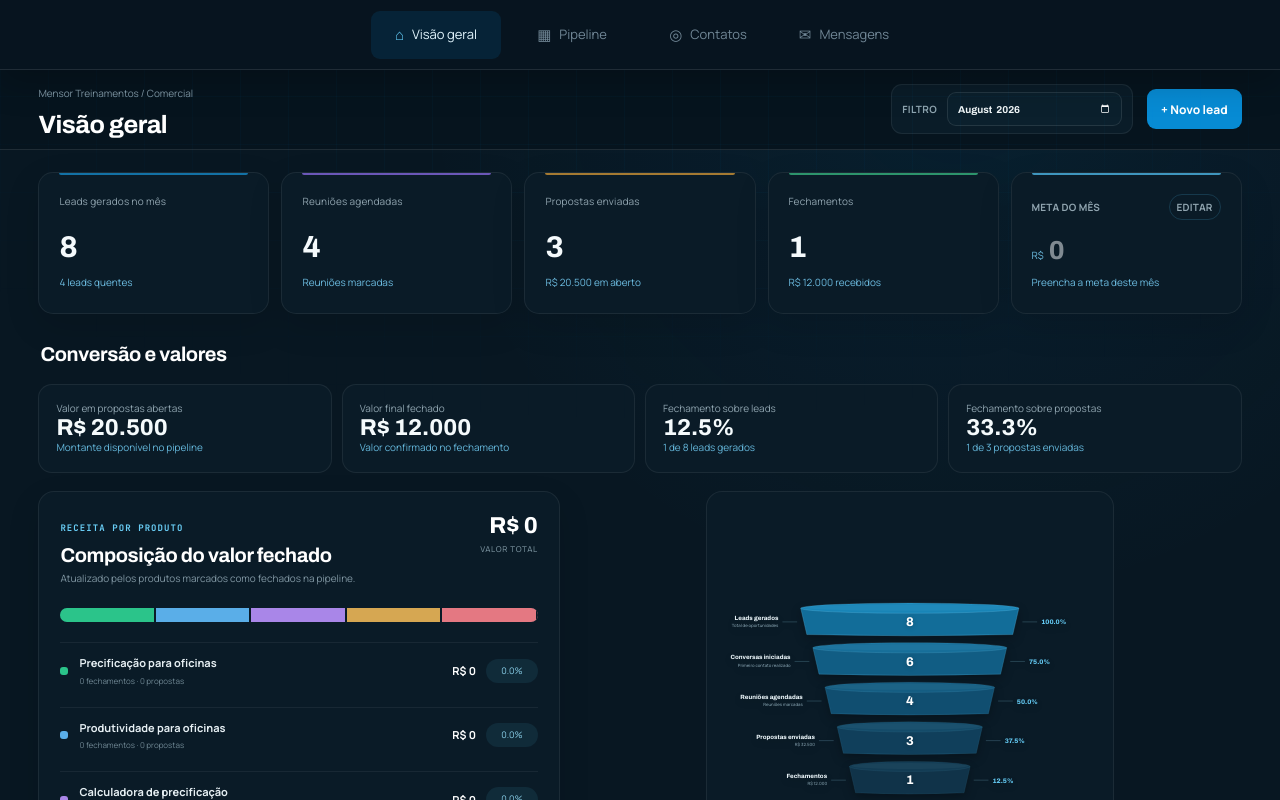
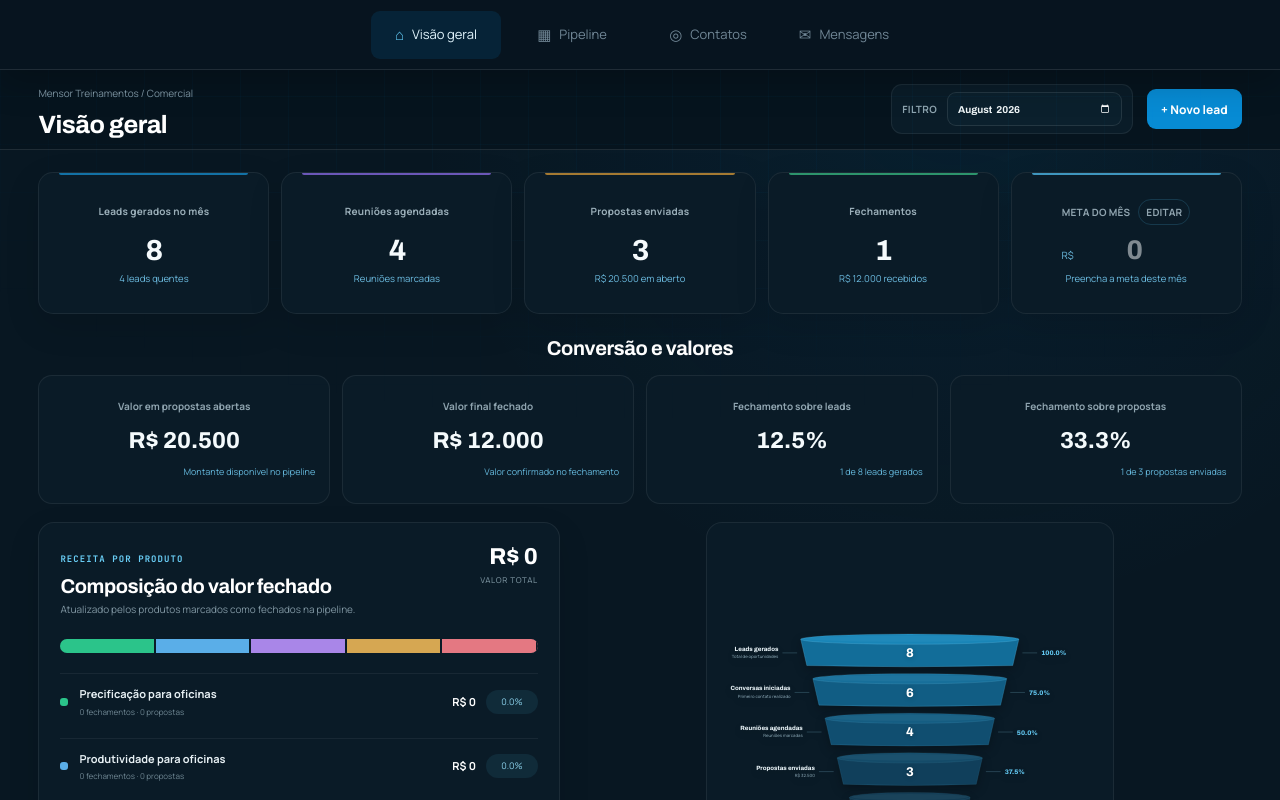
Before and after one commit to cezarhlima1/diegomensor, a Next.js app: page /CRM in a window 1280 px wide. Shown: the top 800 px of the page. Built offline with nearby package versions, Linux system fonts and the light colour scheme.

Commit message:
Centraliza indicadores e métricas do CRM

```diff
--- a/components/crm/crm.module.css
+++ b/components/crm/crm.module.css
@@ -1986,3 +1986,21 @@
 .dashboardContent>.sourcePanel>.originAnalysis{width:100%;margin:0;padding:18px;border-radius:16px}
 @media(max-width:1100px){.dashboardContent>.sourcePanel>.funnelVisual{min-height:400px}}
 @media(max-width:700px){.dashboardContent>.sourcePanel{gap:12px}.dashboardContent>.sourcePanel>.funnelVisual{min-height:320px;padding:6px 0}.dashboardContent>.sourcePanel>.originAnalysis{padding:14px}}
+
+/* Indicadores centralizados com uma única hierarquia tipográfica. */
+.dashboardContent .kpis article{display:flex;align-items:center;justify-content:center;min-height:142px;flex-direction:column;padding:19px 14px;text-align:center}
+.dashboardContent .kpis article>span{min-height:28px;display:flex;align-items:center;justify-content:center;color:#9bafb9;font-size:10px;font-weight:700;line-height:1.35}
+.dashboardContent .kpis article>strong{margin:10px 0 7px;font-size:29px;line-height:1}
+.dashboardContent .kpis article>small{min-height:15px;font-size:9.5px;line-height:1.4}
+.dashboardContent .goalKpi>label{min-height:28px;justify-content:center;gap:8px;text-align:center}
+.dashboardContent .goalKpi>div{justify-content:center;width:100%;margin:9px 0 7px}
+.dashboardContent .goalKpi>div input{width:112px;flex:0 1 112px;font-size:27px;line-height:1;text-align:center}
+.dashboardContent .goalKpi>small{min-height:15px}
+.dashboardContent>.financialSummary>header{text-align:center}
+.dashboardContent>.financialSummary>header h3{margin:0 0 14px;font-size:20px;line-height:1.25}
+.dashboardContent>.financialSummary>div{gap:12px}
+.dashboardContent>.financialSummary article{display:flex;align-items:center;justify-content:center;min-height:122px;flex-direction:column;padding:17px 14px;text-align:center}
+.dashboardContent>.financialSummary article>span{min-height:28px;display:flex;align-items:center;justify-content:center;font-size:10px;font-weight:700;line-height:1.35}
+.dashboardContent>.financialSummary article>strong{margin:8px 0 7px;font-size:23px;line-height:1}
+.dashboardContent>.financialSummary article>small{min-height:27px;display:flex;align-items:center;justify-content:center;font-size:9px;line-height:1.4}
+@media(max-width:700px){.dashboardContent .kpis article{min-height:126px;padding:15px 10px}.dashboardContent .kpis article>strong{font-size:25px}.dashboardContent>.financialSummary article{min-height:112px}.dashboardContent .goalKpi>div input{font-size:23px}}
```
